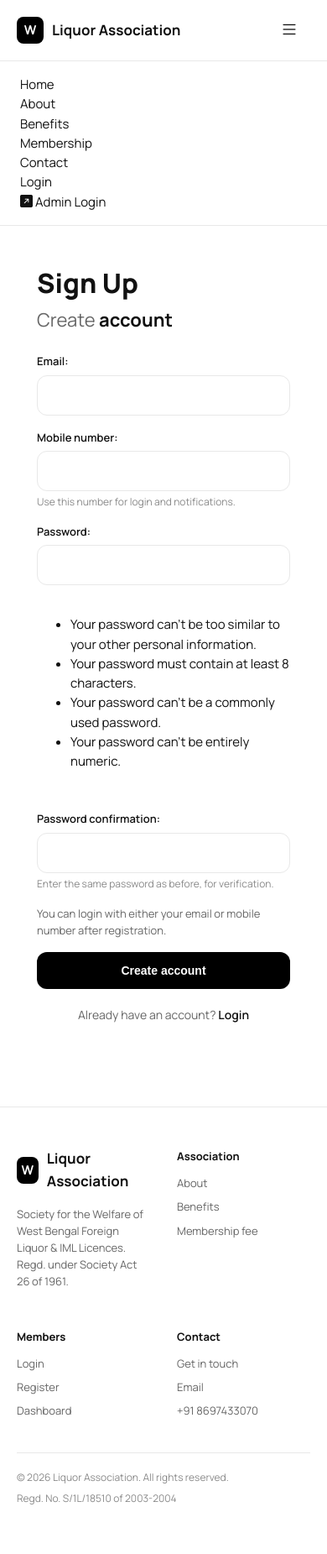
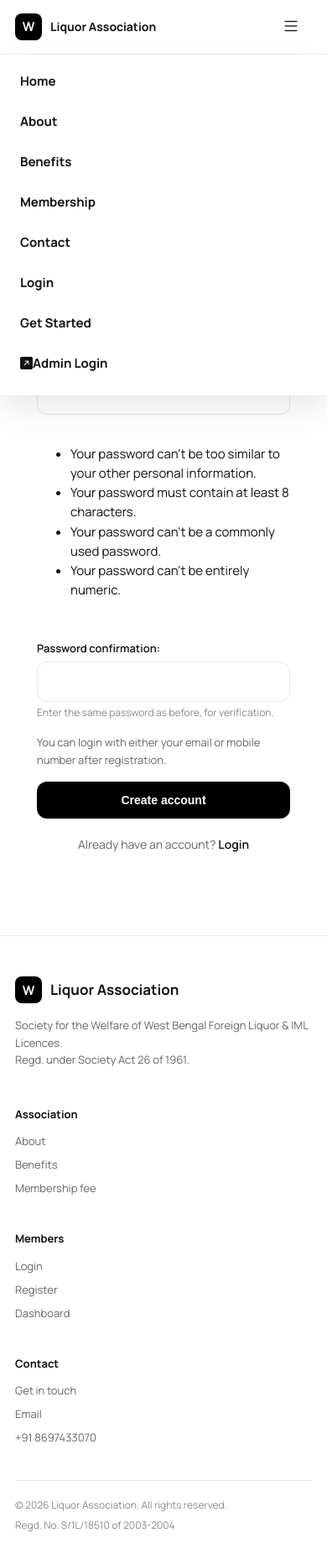
Before and after one commit to koushikdatascience-netizen/Liquor-association, a Django app: page /accounts/register/ in a window 390 px wide, after a click that opens the changed part. Shown: the whole page at 84% size. Before the commit the page ends 1792 px from the top, so only its background shows below. Run offline with Django 5.2, Linux system fonts and the light colour scheme.

Commit message:
Improve public homepage responsiveness

```diff
--- a/static/wb/css/django.css
+++ b/static/wb/css/django.css
@@ -200,6 +200,117 @@ body {
   color: #fff;
 }
 
+@media (max-width: 860px) {
+  .nav {
+    position: sticky;
+  }
+
+  .nav-inner {
+    height: 64px;
+    gap: 10px;
+  }
+
+  .nav .brand {
+    min-width: 0;
+    font-size: 15px;
+  }
+
+  .nav .brand-mark {
+    flex: 0 0 32px;
+  }
+
+  .nav-cta {
+    gap: 8px;
+  }
+
+  .mobile-sheet {
+    position: absolute;
+    top: 100%;
+    left: 0;
+    right: 0;
+    z-index: 60;
+    gap: 4px;
+    padding: 10px 20px 16px;
+    background: #fff;
+    border-bottom: 1px solid var(--border);
+    box-shadow: 0 18px 34px rgba(0, 0, 0, .08);
+  }
+
+  .mobile-sheet a {
+    display: flex;
+    align-items: center;
+    min-height: 44px;
+    padding: 8px 4px;
+    color: var(--text);
+    font-weight: 650;
+  }
+
+  .hero {
+    padding-top: 48px;
+  }
+
+  .hero h1 {
+    font-size: 34px;
+    line-height: 1.12;
+  }
+
+  .hero-actions {
+    flex-direction: column;
+    align-items: stretch;
+  }
+
+  .hero-actions .btn,
+  .page-head .btn {
+    width: 100%;
+    justify-content: center;
+  }
+
+  .grid.grid-2,
+  .grid.grid-3 {
+    grid-template-columns: 1fr;
+  }
+
+  .footer-grid,
+  .footer-bottom {
+    grid-template-columns: 1fr;
+    text-align: left;
+  }
+}
+
+@media (max-width: 520px) {
+  .container {
+    padding-left: 18px;
+    padding-right: 18px;
+  }
+
+  .nav .brand {
+    font-size: 14px;
+  }
+
+  .hero h1 {
+    font-size: 30px;
+  }
+
+  .lead {
+    font-size: 15px;
+  }
+
+  .process {
+    grid-template-columns: 1fr;
+    text-align: left;
+  }
+
+  .process-step {
+    text-align: left;
+  }
+
+  .faq-q {
+    align-items: flex-start;
+    gap: 14px;
+    text-align: left;
+  }
+}
+
 @media (max-width: 780px) {
   .django-form.columns,
   .detail-grid {
--- a/templates/includes/public_nav.html
+++ b/templates/includes/public_nav.html
@@ -35,6 +35,7 @@
     {% else %}
       <a href="{% url 'login' %}">Login</a>
     {% endif %}
+    <a href="{% url 'register' %}">Get Started</a>
     <a href="{% url 'staff_dashboard' %}"><i class="bi bi-arrow-up-right-square-fill" aria-hidden="true"></i> Admin Login</a>
   </div>
 </header>
```
Also changed, not shown: templates/membership/home.html (+14 -3 lines).
